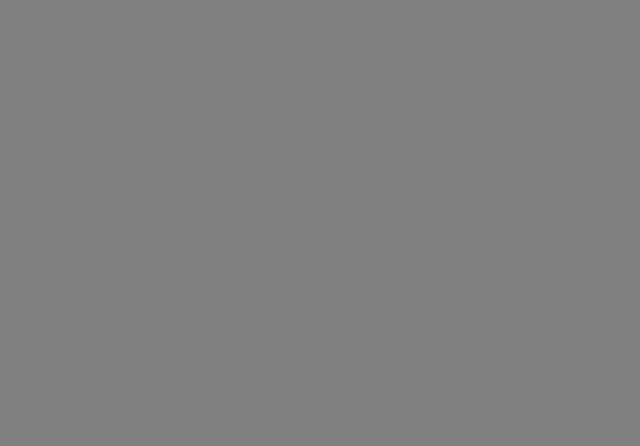
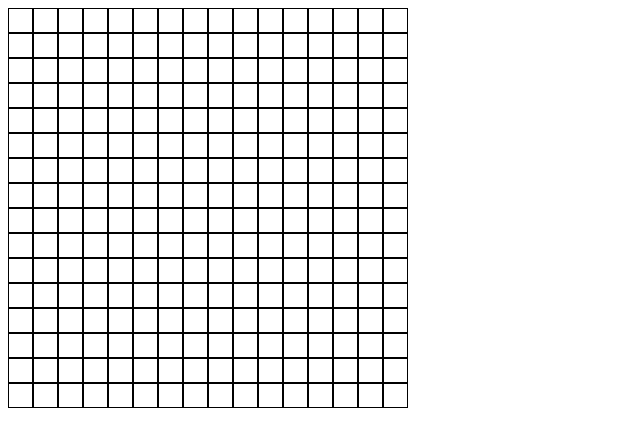
Before and after one commit to kd90301/etch-a-sketch, a plain HTML site: page index.html in a window 1280 px wide. Shown: the whole page, without its empty margins (0-640 px from the left). Drawn offline with Linux system fonts and the light colour scheme.

Commit message:
Add 16x16 flexbox grid

```diff
--- a/script.js
+++ b/script.js
@@ -1 +1,14 @@
-console.log("etch a sketch!")
+console.log('etch a sketch!')
+
+const container = document.querySelector ('.container');
+
+for (let i = 1; i < 257; i++) {
+  const square = document.createElement('div');
+  container.appendChild(square);}
+
+
+// container.style.display = ('flex');
+// container.style.justifyContent = ('space-between');
+
+
+// square.style.border = ('2px, solid, black')
--- a/style.css
+++ b/style.css
@@ -1,3 +1,15 @@
-body {
-background-color: gray;
+* {
+  box-sizing: border-box;
 }
+
+.container {
+  display: flex;
+  flex-wrap: wrap;
+  width: 400px;
+}
+
+.container>div {
+  border: 1px solid black;
+  height: 25px;
+  width: 25px;
+}
```
